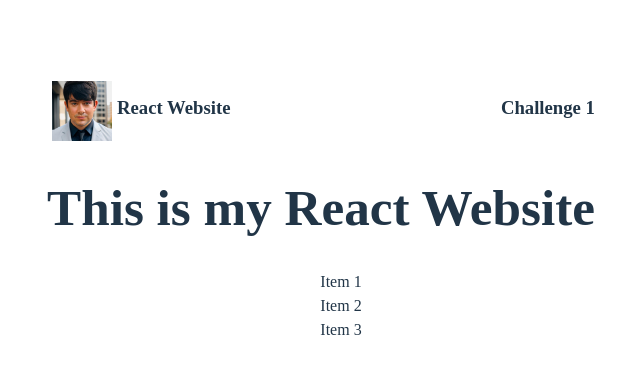
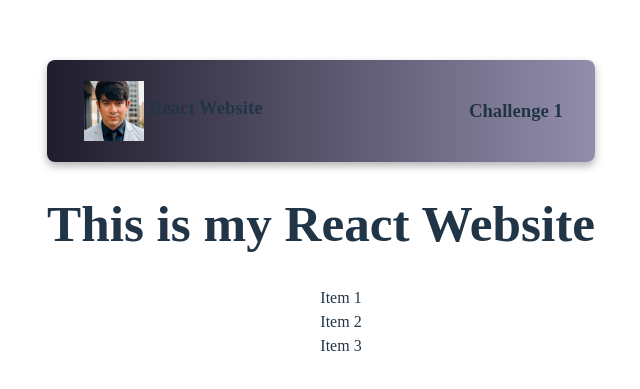
Before and after one commit to gabeharvey/Vite-React-Challenge, a React (Vite) app: page / in a window 1280 px wide. Shown: the part 183-572 px from the top of the page, without its empty margins (319-959 px from the left). Built offline with nearby package versions, Linux system fonts and the light colour scheme; a web font is replaced by a local one.

Commit message:
Added styling features to navbar in App.css

```diff
--- a/src/App.css
+++ b/src/App.css
@@ -45,6 +45,28 @@
 .main-nav {
   display: flex;
   justify-content: space-between;
+  align-items: center;
+  padding: 1rem 2rem;
+  background: linear-gradient(90deg, #1f1c2c, #928dab);
+  border-radius: 8px;
+  box-shadow: 0 4px 8px rgba(0, 0, 0, 0.3);
+}
+
+.main-nav a {
+  color: #fff;
+  text-decoration: none;
+  padding: 0.5rem 1rem;
+  font-weight: 500;
+  transition: color 0.3s ease;
+}
+
+.main-nav a:hover {
+  color: #ddd;
+}
+
+.logo {
+  height: 40px;
+  margin-right: 10px;
 }
 
 .left-nav {
```
